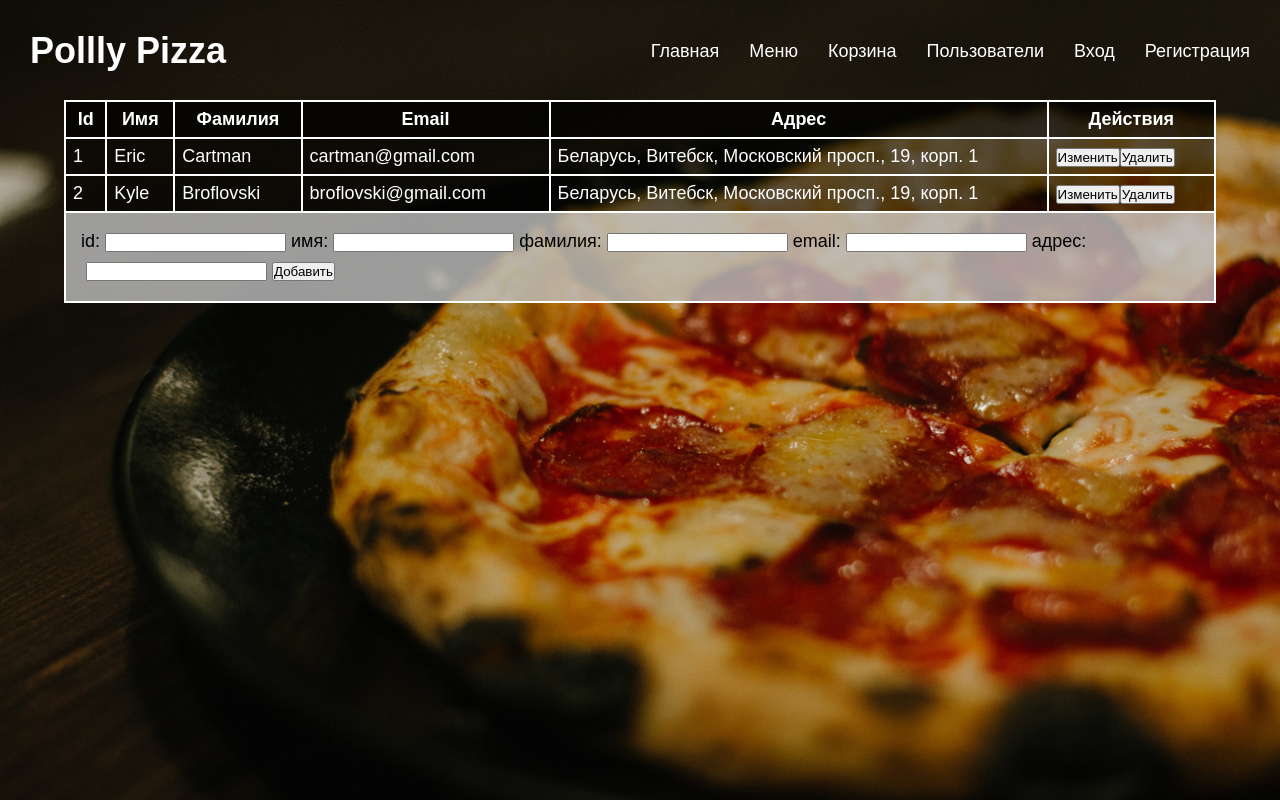
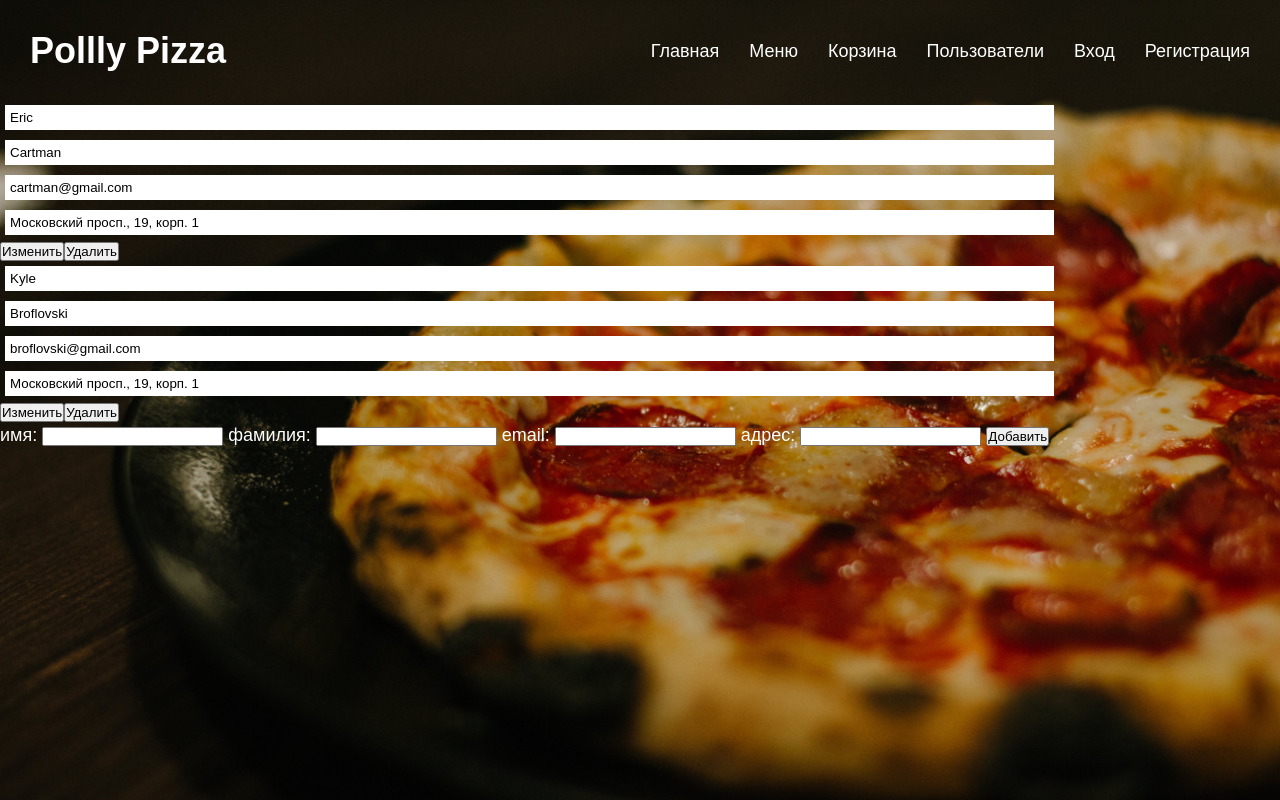
Before and after one commit to microrat/iTechArt-Lab2021, a React (Create React App) app: page /users in a window 1280 px wide. Built offline with nearby package versions, Linux system fonts and the light colour scheme.

Commit message:
users.jsx

```diff
--- a/src/App.js
+++ b/src/App.js
@@ -54,18 +54,16 @@ class App extends React.Component {
     cart: [],
     userList: [
       {
-        id: 1,
         name: "Eric",
         surname: "Cartman",
         email: "cartman@gmail.com",
-        address: "Беларусь, Витебск, Московский просп., 19, корп. 1",
+        address: "Московский просп., 19, корп. 1",
       },
       {
-        id: 2,
         name: "Kyle",
         surname: "Broflovski",
         email: "broflovski@gmail.com",
-        address: "Беларусь, Витебск, Московский просп., 19, корп. 1",
+        address: "Московский просп., 19, корп. 1",
       },
     ],
   };
@@ -88,9 +86,8 @@ class App extends React.Component {
     this.setState({ cart: reducedCart });
   };
 
-  deleteUser=(user)=> {
-    const reducedUserList = [...this.state.userList];
-    reducedUserList.splice(user, 1);
+  deleteUser=(userEmail)=> {
+    const reducedUserList =this.state.userList.filter(value=>value.email!==userEmail);
     this.setState({ userList: reducedUserList });
   }
 
@@ -98,9 +95,9 @@ class App extends React.Component {
     this.setState((state) => ({ userList: [...state.userList, newUser] }));
   };
 
-  editUser(user) {
+  editUser=(user, userOld)=> {
     const editedUserList = [...this.state.userList];
-    const index = editedUserList.indexOf(user);
+    const index = editedUserList.indexOf(userOld);
     editedUserList[index] = user;
     this.setState({ userList: editedUserList });
   }
--- a/src/components/Users/Users.jsx
+++ b/src/components/Users/Users.jsx
@@ -6,35 +6,30 @@ class Users extends React.Component {
   constructor(props) {
     super(props);
     this.state = {
-      id: "",
       name: "",
       surname: "",
       email: "",
       address: "",
     };
 
-    this.handleId = this.handleId.bind(this);
     this.handleName = this.handleName.bind(this);
-    this.handleSurame = this.handleSurame.bind(this);
+    this.handleSurname = this.handleSurname.bind(this);
     this.handleEmail = this.handleEmail.bind(this);
     this.handleAddress = this.handleAddress.bind(this);
     this.handleSubmit = this.handleSubmit.bind(this);
   }
 
-  handleId(event) {
-    this.setState({ id: event.target.value } );
+  handleName(event) {
+    this.setState({ name: event.target.value });
   }
-  handleName(event) {
-    this.setState({ name: event.target.value } );
-  }
-  handleSurame(event) {
-    this.setState({ surname: event.target.value } );
+  handleSurname(event) {
+    this.setState({ surname: event.target.value });
   }
   handleEmail(event) {
-    this.setState({ email: event.target.value } );
+    this.setState({ email: event.target.value });
   }
   handleAddress(event) {
-    this.setState({ address: event.target.value } );
+    this.setState({ address: event.target.value });
   }
 
   handleSubmit(event) {
@@ -46,33 +41,15 @@ class Users extends React.Component {
   render() {
     return (
       <div className={s.admin__container}>
-        <table className={s.admin__table}>
-          <thead className={s.admin__table__head}>
-            <tr className={s.admin__table__row}>
-              <th className={s.admin__table__cell}>Id</th>
-              <th className={s.admin__table__cell}>Имя</th>
-              <th className={s.admin__table__cell}>Фамилия</th>
-              <th className={s.admin__table__cell}>Email</th>
-              <th className={s.admin__table__cell}>Адрес</th>
-              <th className={s.admin__table__cell}>Действия</th>
-            </tr>
-          </thead>
-          <tbody>
         {this.props.userList.map((user) => (
-              <UserListItem user={user} deleteUser={this.props.deleteUser} />
+          <UserListItem
+            user={user}
+            deleteUser={this.props.deleteUser}
+            editUser={this.props.editUser}
+          />
         ))}
-            <tr>
-              <td colspan="6" className={s.admin__table__form}>
+
         <form onSubmit={this.handleSubmit}>
-                  <label>
-                    id:
-                    <input
-                      type="text"
-                      className={s.admin__table__form_input}
-                      onChange={this.handleId}
-                      value={this.state.id}
-                    />
-                  </label>
           <label>
             имя:
             <input
@@ -111,10 +88,6 @@ class Users extends React.Component {
           </label>
           <input type="submit" value="Добавить" />
         </form>
-              </td>
-            </tr>
-          </tbody>
-        </table>
       </div>
     );
   }
--- a/src/components/Users/components/UserListItem.jsx
+++ b/src/components/Users/components/UserListItem.jsx
@@ -3,26 +3,57 @@ import React from "react";
 
 class UserListItem extends React.Component {
   constructor(props) {
+
     super(props);
+    this.state={
+      name: this.props.user.name,
+      surname: this.props.user.surname,
+      email: this.props.user.email,
+      address: this.props.user.address,
+    };
     this.deleteUser = this.deleteUser.bind(this);
+    this.handleName = this.handleName.bind(this);
+    this.handleSurname = this.handleSurname.bind(this);
+    this.handleEmail = this.handleEmail.bind(this);
+    this.handleAddress = this.handleAddress.bind(this);
+    this.editUser = this.editUser.bind(this);
   }
-  deleteUser() {
-    this.props.deleteUser(this.props.user);
+
+  editUser(event) {
+    event.preventDefault();
+    this.props.editUser(this.state,this.props.user);
+    alert("Изменено");
+  }
+
+  deleteUser(event) {
+    event.preventDefault();
+    this.props.deleteUser(this.props.user.email);
+  }
+
+  handleName(event) {
+    this.setState({ name: event.target.value } );
+  }
+  handleSurname(event) {
+    this.setState({ surname: event.target.value } );
+  }
+  handleEmail(event) {
+    this.setState({ email: event.target.value } );
+  }
+  handleAddress(event) {
+    this.setState({ address: event.target.value } );
   }
 
   render() {
     return (
-      <tr>
-        <td className={s.admin__table__cell}>{this.props.user.id}</td>
-        <td className={s.admin__table__cell}>{this.props.user.name}</td>
-        <td className={s.admin__table__cell}>{this.props.user.surname}</td>
-        <td className={s.admin__table__cell}>{this.props.user.email}</td>
-        <td className={s.admin__table__cell}>{this.props.user.address}</td>
-        <td className={s.admin__table__cell}>
-          <button >Изменить</button>
+      <form onSubmit={this.editUser}>
+       <input type="text" className={s.admin__table__cell_input} value={this.state.name} onChange={this.handleName} />
+        <input type="text" className={s.admin__table__cell_input} value={this.state.surname} onChange={this.handleSurname} />
+        <input type="text" className={s.admin__table__cell_input} value={this.state.email} onChange={this.handleEmail}/>
+        <input type="text" className={s.admin__table__cell_input} value={this.state.address} onChange={this.handleAddress}/>
+          <button type="submit">Изменить</button>
           <button onClick={this.deleteUser}>Удалить</button>
-        </td>
-      </tr>
+        </form>
+
     );
   }
 }
--- a/src/components/Users/style.module.css
+++ b/src/components/Users/style.module.css
@@ -1,15 +1,11 @@
 .admin__container {
-  display: flex;
-  flex-direction: column;
-  align-items: center;
+  position: absolute;
+  margin-top: 100px;
 }
 
 .admin__table {
-  width: 90%;
-  position: absolute;
-  margin-top: 100px;
-  border-collapse: collapse;
-  border: 2px solid #fff;
+ display:flex;
+ flex-direction: column;
   background-color: rgba(0, 0, 0, 0.5);
 }
 
@@ -18,6 +14,7 @@
 }
 
 .admin__table__cell {
+
   padding: 7px;
   border: 2px solid #fff;
 }
@@ -31,3 +28,14 @@
 .admin__table__form_input{
     margin:5px;
 }
+
+.admin__table__cell_input{
+  width:100%;
+	border: 0;
+	box-sizing: border-box;
+	height: 100%;
+	outline: 0;
+  padding: 5px;
+  margin: 5px;
+	width: 100%;
+}
```
Lines whose indentation alone changed are shown as unchanged.
